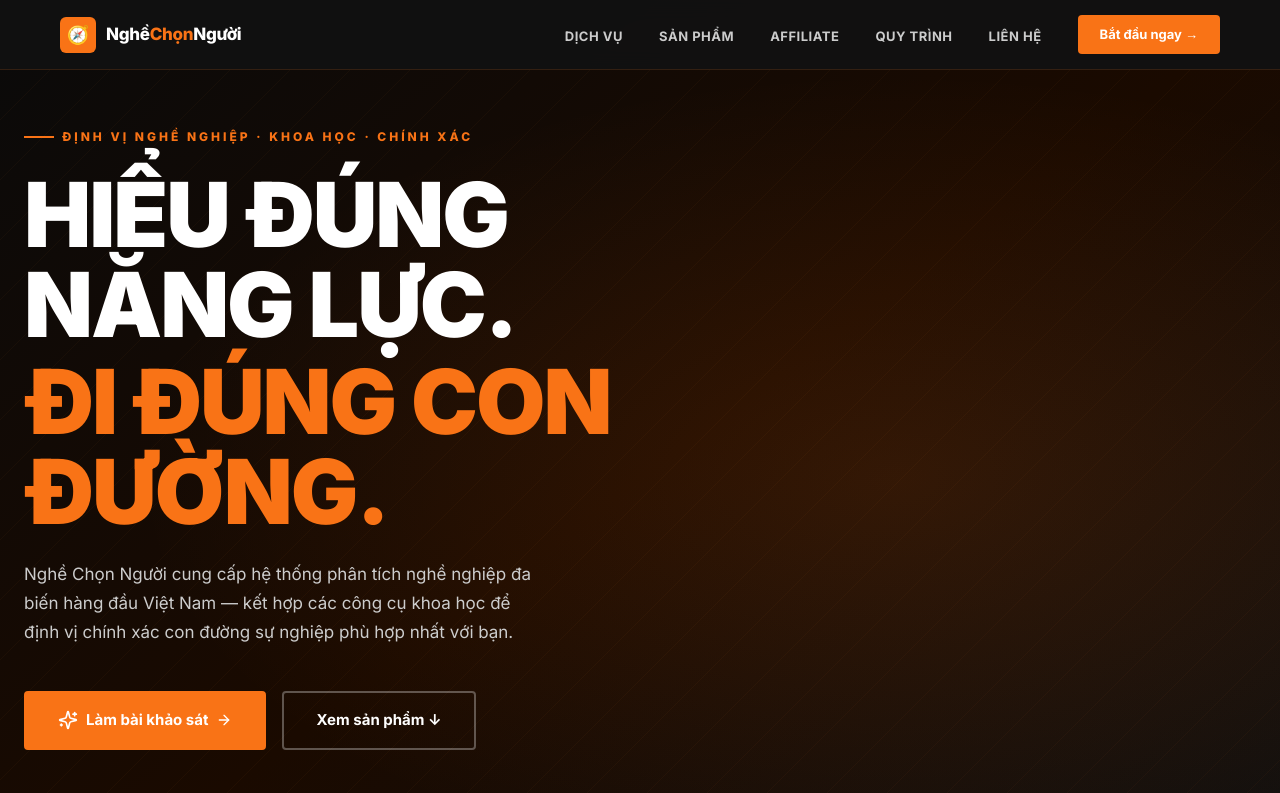
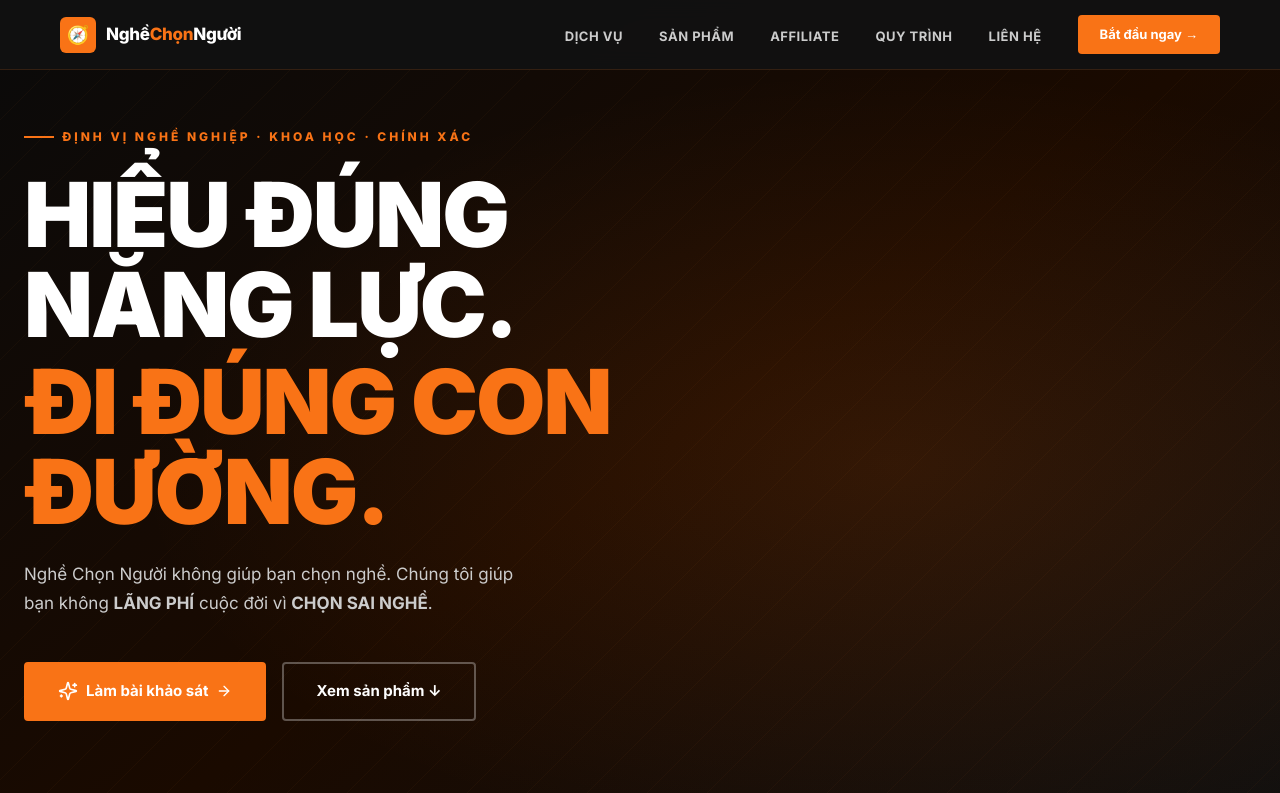
Before and after one commit to nghechonnguoi/ncn-academy, a Next.js app in the folder apps/web/: page / in a window 1280 px wide. Shown: the top 793 px of the page. Built offline with nearby package versions, Linux system fonts and the light colour scheme.

Commit message:
copy: update hero tagline to bold positioning statement

```diff
--- a/apps/web/src/components/home/hero-section.tsx
+++ b/apps/web/src/components/home/hero-section.tsx
@@ -43,7 +43,7 @@
           </h1>
 
           <p className="text-[17px] text-ncn-gray-light leading-[1.7] max-w-[520px] mb-11">
-            Nghề Chọn Người cung cấp hệ thống phân tích nghề nghiệp đa biến hàng đầu Việt Nam — kết hợp các công cụ khoa học để định vị chính xác con đường sự nghiệp phù hợp nhất với bạn.
+            Nghề Chọn Người không giúp bạn chọn nghề. Chúng tôi giúp bạn không <strong>LÃNG PHÍ</strong> cuộc đời vì <strong>CHỌN SAI NGHỀ</strong>.
           </p>
 
           <div className="flex flex-wrap gap-4 mb-[70px]">
```
